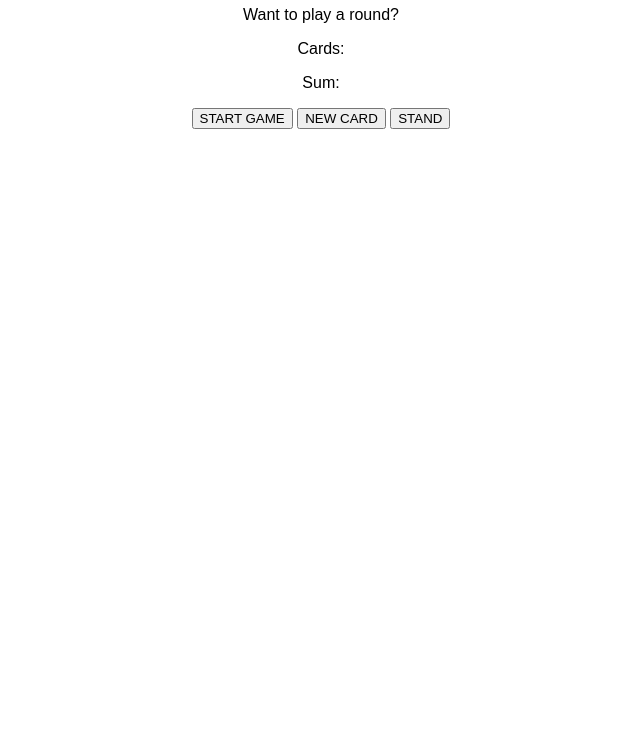
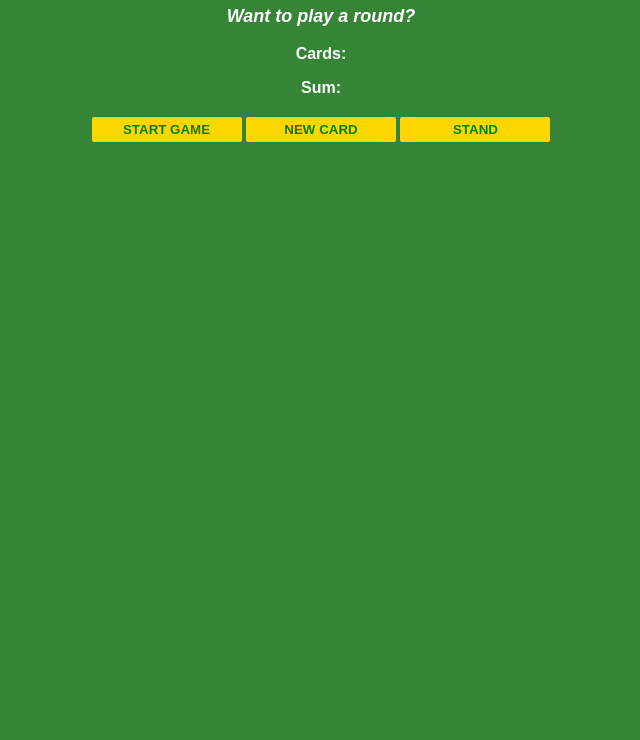
Before and after one commit to Ernesto002/js-blackjack-game, a plain HTML site: page index.html in a window 1280 px wide. Shown: the part 60-800 px from the top of the page, without its empty margins (319-959 px from the left). Drawn offline with Linux system fonts and the light colour scheme.

Commit message:
CSS styling

```diff
--- a/index.css
+++ b/index.css
@@ -1,4 +1,46 @@
 body {
+    background-color: rgb(54, 133, 54);
     text-align: center;
     font-family: sans-serif;
+    background-size: fit;
+    font-weight: bold;
+    color: white;
 }
+
+h1 {
+    color: gold;
+}
+
+#message-el {
+    font-style: italic;
+    font-size: large;
+}
+
+#dealers-hand-el {
+    font-size: large;
+    font-style: italic;
+}
+
+.bttn-group button {
+    color: green;
+    width: 150px;
+    background: gold;
+    padding-top: 5px;
+    padding-bottom: 5px;
+    font-weight: bold;
+    border: none;
+    border-radius: 2px;
+    margin-bottom: 2px;
+    margin-top: 2px;
+    cursor: pointer;
+}
+
+.bttn-group button:hover {
+    background-color: goldenrod;
+}
+
+.bttn-group button:active {
+    background-color: gold;
+    box-shadow: 2px #666;
+    transform: translateY(1px);
+}
--- a/index.html
+++ b/index.html
@@ -12,9 +12,11 @@
     <p id="card-el" onclick="getRandomCard()">Cards:</p>
     <p id="sum-el">Sum:</p>
     <p id="dealers-hand-el"></p>
-    <button id="start-bttn" onclick="startGame()">START GAME</button>
-    <button id="new-card-bttn" onclick="newCard()">NEW CARD</button>
-    <button id="stand-bttn" onclick="standCards()">STAND</button>
+    <div class="bttn-group">
+        <button id="start-bttn" onclick="startGame()">START GAME</button>
+        <button id="new-card-bttn" onclick="newCard()">NEW CARD</button>
+        <button id="stand-bttn" onclick="standCards()">STAND</button>
+    </div>
     <p id="player-el"></p>
     <script src="index.js"></script>
 </body>
```
